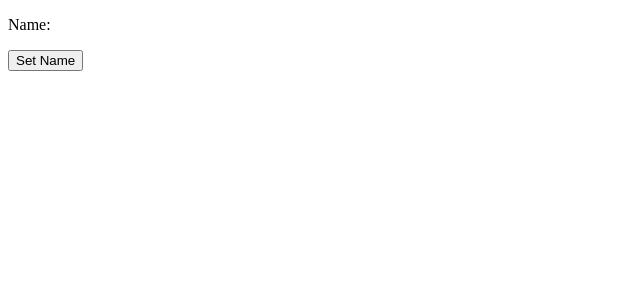
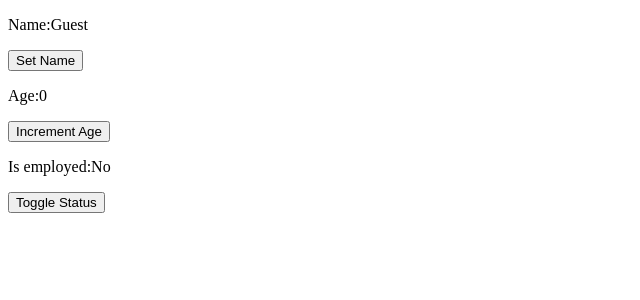
Before and after one commit to UWIMANIDUHAYEEsther/my-react-app, a React (Vite) app: page / in a window 1280 px wide. Shown: the top 300 px of the page, without its empty margins (0-640 px from the left). Built offline with nearby package versions, Linux system fonts and the light colour scheme.

Commit message:
Usestate () hook and increment ,boolean

```diff
--- a/src/Mycomponent.jsx
+++ b/src/Mycomponent.jsx
@@ -3,13 +3,26 @@
 
 function Mycomponent(){
 
-let  [name,setname]=useState()
+const  [name,setname]=useState('Guest')
+const [age,setage]=useState(0)
+const[isEmployed,setisEmployed]=useState(false)
 const updateName=()=>{
     setname('Esther')
+}
+const incrementAge=()=>{
+    setage(age+1)
+}
+const toggleEmployedStatus=() =>{
+
+    setisEmployed(!isEmployed)
 }
 return (<div>
        <p>Name:{name}</p>
        <button onClick={updateName}>Set Name</button>
+        <p>Age:{age}</p>
+       <button onClick={incrementAge}>Increment Age</button>
+       <p>Is employed:{isEmployed ?'Yes':'No'}</p>
+       <button onClick={toggleEmployedStatus}>Toggle Status</button>
 </div>)
 
 }
```
